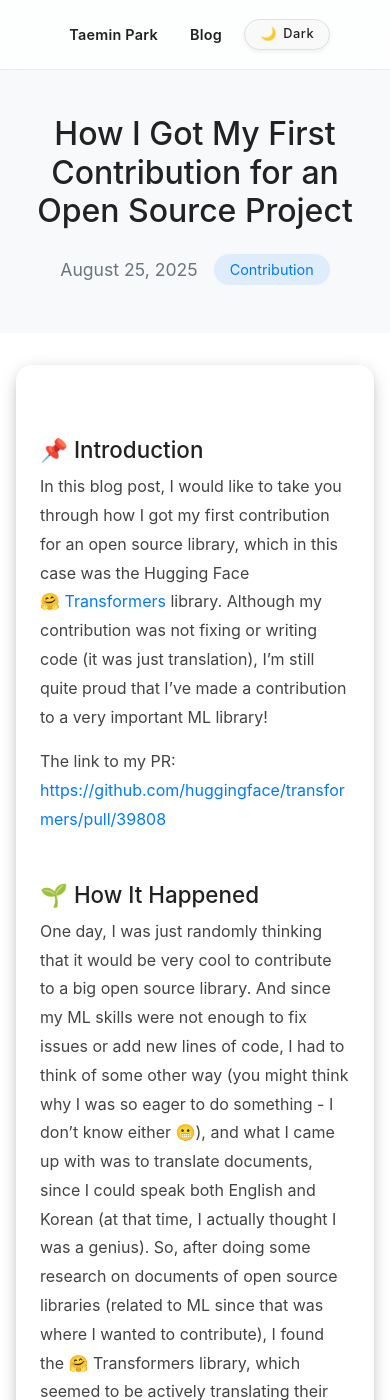
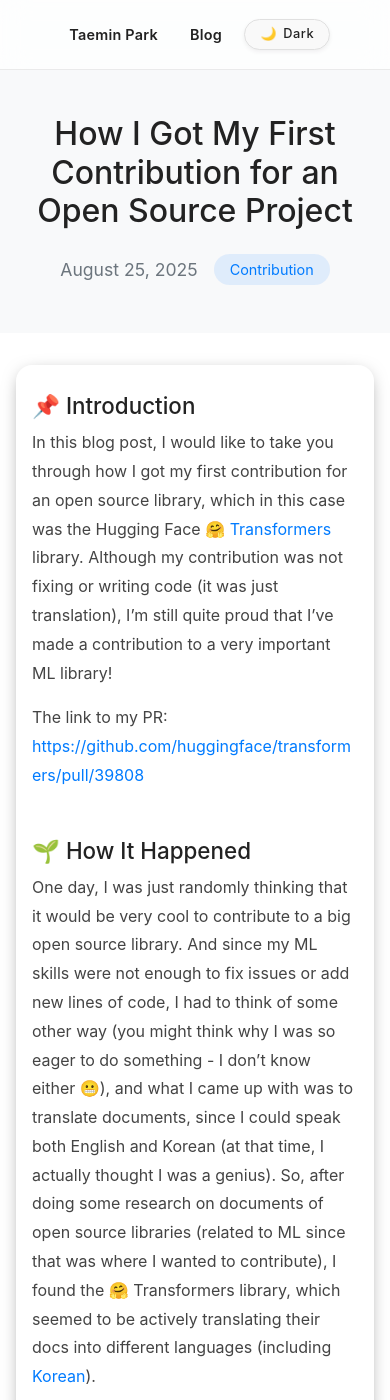
Before and after one commit to taemincode/taemincode.github.io, a Jekyll site: the page built from _posts/2025-08-25-first-contribution.md, in a window 390 px wide and 1400 px high. Built offline with Jekyll 4.4.1, drawn with Linux system fonts in a browser that asks for light colours.

Commit message:
Refactor mobile styles for post content and navigation; adjust padding and order for improved layout

```diff
--- a/_sass/_post.scss
+++ b/_sass/_post.scss
@@ -78,12 +78,18 @@
 @media (max-width:768px){
 	.post-hero { padding:7.2rem 1rem 3rem; }
 	.post-container { padding:2rem 1rem; }
-	.post-content { padding:1.5rem; }
+	/* tighten top spacing inside the post card on mobile */
+	.post-content { padding:.75rem 1rem 1.25rem; }
+	/* avoid large initial jump caused by first element margins */
+	.post-content > :first-child { margin-top:1rem; }
 	.markdown { font-size:1rem; }
 	.markdown h1 { font-size:2rem; }
 	.markdown h2 { font-size:1.75rem; }
 	.markdown h3 { font-size:1.4rem; }
 	.post-nav { flex-direction:column; gap:1rem; }
+	/* show Next post first on mobile */
+	.post-nav-link.next { order:0; }
+	.post-nav-link.prev { order:1; }
 	.post-nav-link { text-align:center!important; width:100%; margin:0; border-radius:1rem; }
 	.post-footer { padding:0 1rem; }
 }
```
